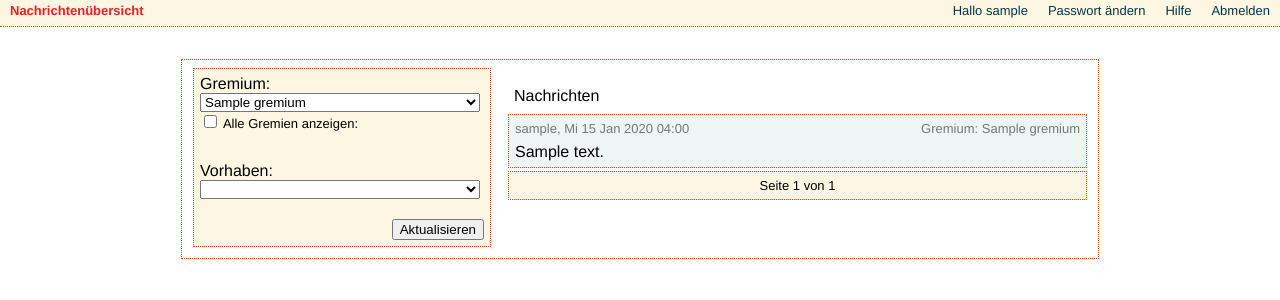
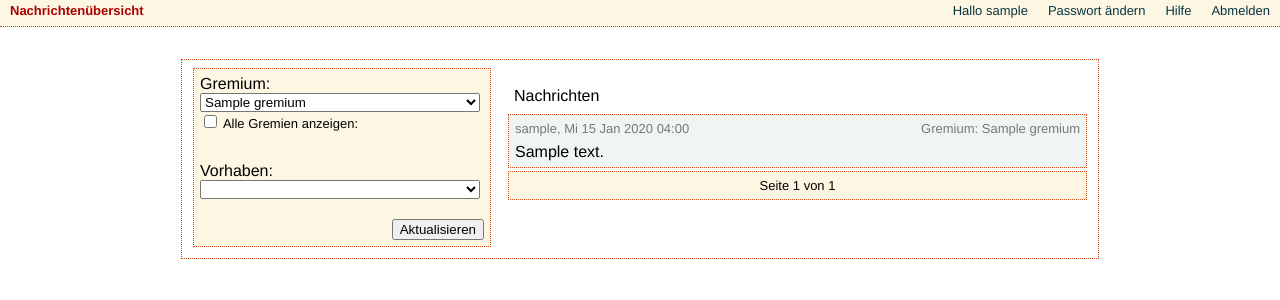
Before and after one commit to ntj/fraktionstool, a Django app: page / in a window 1280 px wide, with the pointer over the restyled element. Shown: the top 300 px of the page. Run offline with Django 3.2, Linux system fonts and the light colour scheme; a user stored in the database is signed in; tables that the repository leaves empty hold one stand-in row (values such as "Sample post"); lists and menus that the app fills with data are empty; parts of the project's set-up code (start-up, migrations or seed data) failed here and were passed over; some libraries are stand-ins or nearby versions.

Commit message:
Highlight hover of links in page header

```diff
--- a/django/fraktionstool/static/style.css
+++ b/django/fraktionstool/static/style.css
@@ -67,6 +67,10 @@ div#header a:visited {
     text-decoration: none;
 }
 
+div#header a:hover {
+    color: #000000;
+}
+
 .raggedleft {
     float: left;
     clear: left;
@@ -85,6 +89,10 @@ div#header_page_name a:link{
 div#header_page_name a:visited{
 	color: #ed1c24;
     font-weight: bold;
+}
+
+div#header_page_name a:hover{
+    color: #A00;
 }
 
 div#content {
```
